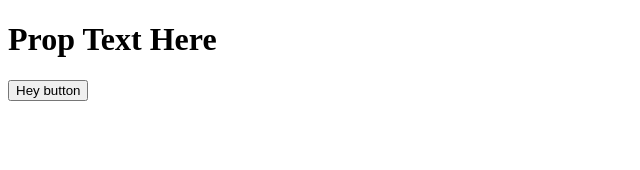
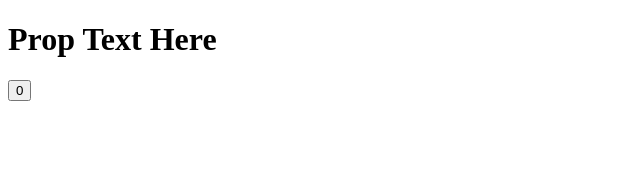
Before and after one commit to aoihanabi/React-To-Do, a React (Create React App) app: page / in a window 1280 px wide. Shown: the top 170 px of the page, without its empty margins (0-640 px from the left). Built offline with nearby package versions, Linux system fonts and the light colour scheme.

Commit message:
Added a method to test state variables.

```diff
--- a/src/components/Button.js
+++ b/src/components/Button.js
@@ -1,12 +1,23 @@
 import React from "react";
-
-function sayHello () {
-    console.log("Hello from the cute button")
-}
+// Example to use normal javascript functions
+// function sayHello () {
+//     console.log("Hello from the cute button")
+// }
 
 class Button extends React.Component {
+    constructor(){
+        super();
+        this.state = { counter: 0 };
+        this.handleButtonClick = this.handleButtonClick.bind(this);
+    }
+
+    handleButtonClick() {
+        this.setState({counter: 1});
+    }
+
     render() {
-        return <button onClick={sayHello}>{this.props.label}</button>
+        // return <button onClick={sayHello}>{this.props.label}</button>
+        return <button onClick={this.handleButtonClick}>{this.state.counter}</button>
     }
 }
 
```
